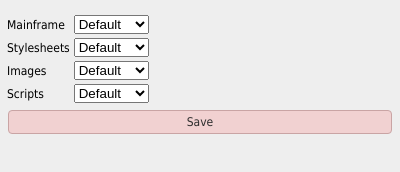
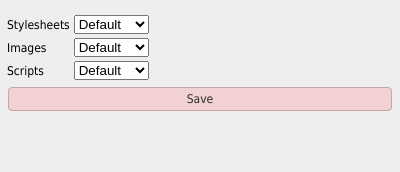
Before and after one commit to tusharmath/Super-Cache, a browser extension: page src/popup/index.html in a window 400 px wide. Drawn offline with Linux system fonts and the light colour scheme.

Commit message:
Removing main_frame

```diff
--- a/src/background/UtilKeys.js
+++ b/src/background/UtilKeys.js
@@ -3,7 +3,7 @@ var UTIL_KEYS = {};
 
 UTIL_KEYS.REQUEST_FILTER = {
 	urls: ["<all_urls>"],
-	types: ["script", "stylesheet", "image", "main_frame"]
+	types: ["script", "stylesheet", "image"]
 };
 UTIL_KEYS.REQUEST_OPTIONS = ["blocking", "responseHeaders"];
 UTIL_KEYS.SAVED_URLS = "SAVED_URLS";
--- a/src/popup/index.html
+++ b/src/popup/index.html
@@ -7,17 +7,6 @@
 	<div class="section">
 
 		<table>
-			<tr>
-				<td>Mainframe</td>
-				<td>
-					<select class="selectable" data-bind="main_frame">
-						<option value="default" >Default</option>
-						<option value="nostore">No Store</option>
-						<option value="cache">Cache</option>
-					</select>
-				</td>
-			</tr>
-
 			<tr>
 				<td>Stylesheets</td>
 				<td>
```
Also changed, not shown: 2 other files.
